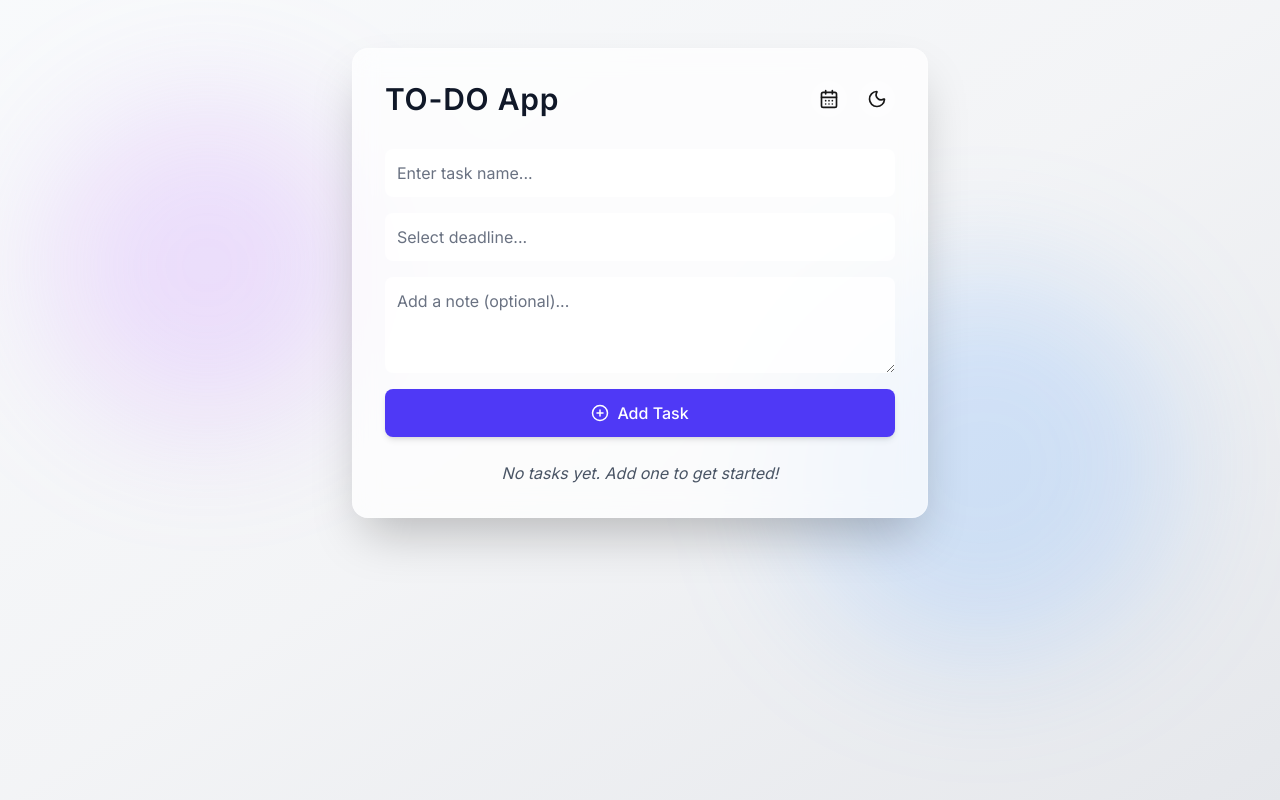
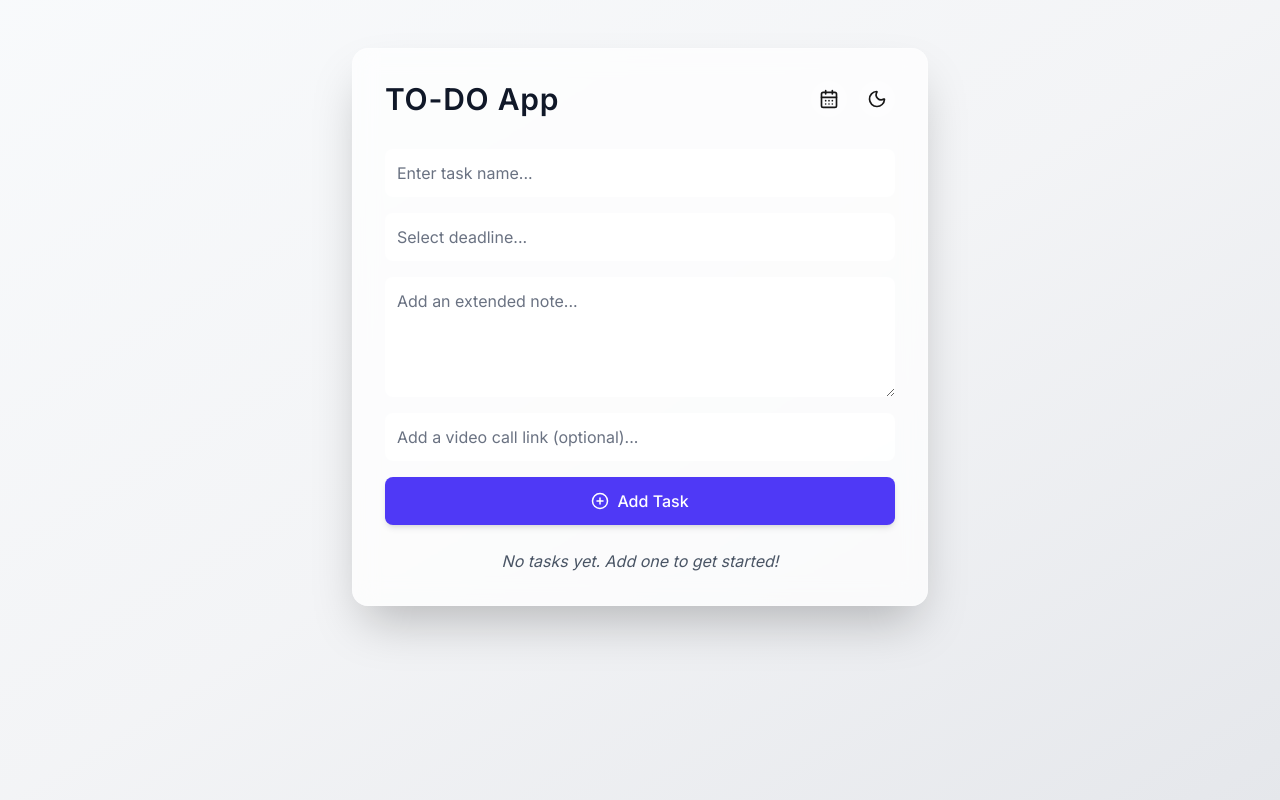
Before and after one commit to starr-arrt/to-do-app, a Next.js app: page / in a window 1280 px wide. Built offline with nearby package versions, Linux system fonts and the light colour scheme.

Commit message:
Week 4 Sprint 2: Added video link and extended notes functionality

```diff
--- a/app/page.tsx
+++ b/app/page.tsx
@@ -5,6 +5,7 @@ import DatePicker from "react-datepicker";
 import "react-datepicker/dist/react-datepicker.css";
 import Calendar from "react-calendar";
 import "react-calendar/dist/Calendar.css";
+import ReactMarkdown from "react-markdown";
 import {
   Moon,
   Sun,
@@ -16,6 +17,8 @@ import {
   AlertCircle,
   XCircle,
   CheckCircle2,
+  Video,
+  ExternalLink,
 } from "lucide-react";
 
 interface Task {
@@ -23,6 +26,7 @@ interface Task {
   name: string;
   deadline: Date;
   note?: string;
+  video_link?: string; // ✅ new field
   notified?: boolean;
 }
 
@@ -31,6 +35,7 @@ export default function Page() {
   const [taskName, setTaskName] = useState("");
   const [deadline, setDeadline] = useState<Date | null>(null);
   const [note, setNote] = useState("");
+  const [videoLink, setVideoLink] = useState("");
   const [darkMode, setDarkMode] = useState(false);
   const [calendarView, setCalendarView] = useState(false);
   const [selectedDate, setSelectedDate] = useState<Date>(new Date());
@@ -95,11 +100,17 @@ export default function Page() {
   // ---------------- CRUD ----------------
   const handleAddTask = () => {
     if (!taskName || !deadline) return alert("Please enter a task name and deadline.");
+
+    if (videoLink && !isValidURL(videoLink)) {
+      alert("Please enter a valid video link (e.g., https://meet.google.com/xyz).");
+      return;
+    }
+
     if (editingTask) {
       setTasks((prev) =>
         prev.map((t) =>
           t.id === editingTask.id
-            ? { ...t, name: taskName, deadline, note, notified: false }
+            ? { ...t, name: taskName, deadline, note, video_link: videoLink, notified: false }
             : t
         )
       );
@@ -107,18 +118,16 @@ export default function Page() {
     } else {
       setTasks((prev) => [
         ...prev,
-        { id: Date.now(), name: taskName, deadline, note, notified: false },
+        { id: Date.now(), name: taskName, deadline, note, video_link: videoLink, notified: false },
       ]);
     }
     setTaskName("");
     setDeadline(null);
     setNote("");
+    setVideoLink("");
   };
 
-  const confirmDelete = (id: number) => {
-    setDeleteConfirm(id);
-  };
-
+  const confirmDelete = (id: number) => setDeleteConfirm(id);
   const handleDelete = (id: number) => {
     setTasks(tasks.filter((t) => t.id !== id));
     setDeleteConfirm(null);
@@ -129,6 +138,16 @@ export default function Page() {
     setTaskName(task.name);
     setDeadline(new Date(task.deadline));
     setNote(task.note || "");
+    setVideoLink(task.video_link || "");
+  };
+
+  const isValidURL = (url: string) => {
+    try {
+      new URL(url);
+      return true;
+    } catch {
+      return false;
+    }
   };
 
   // ---------------- Calendar ----------------
@@ -170,7 +189,6 @@ export default function Page() {
     }
   `;
 
-  // ---------------- UI ----------------
   const bgGradient = darkMode
     ? "bg-gradient-to-br from-gray-900 via-gray-800 to-slate-700"
     : "bg-gradient-to-br from-slate-50 via-gray-100 to-gray-200";
@@ -181,20 +199,6 @@ export default function Page() {
     <div className={`min-h-screen transition-colors duration-700 ${bgGradient} flex flex-col items-center py-12`}>
       <style>{calendarStyle}</style>
 
-      {/* Floating Lights */}
-      <motion.div
-        className="absolute w-80 h-80 bg-purple-400/20 rounded-full blur-3xl pointer-events-none"
-        animate={{ y: [0, 30, 0], x: [0, -20, 0] }}
-        transition={{ repeat: Infinity, duration: 10 }}
-        style={{ top: "10%", left: "5%" }}
-      />
-      <motion.div
-        className="absolute w-96 h-96 bg-blue-400/20 rounded-full blur-3xl pointer-events-none"
-        animate={{ y: [0, -25, 0], x: [0, 25, 0] }}
-        transition={{ repeat: Infinity, duration: 14 }}
-        style={{ bottom: "15%", right: "10%" }}
-      />
-
       {loading ? (
         <div className="flex flex-col justify-center items-center mt-48 space-y-4">
           <motion.div
@@ -204,10 +208,7 @@ export default function Page() {
           >
             <motion.div
               className="absolute inset-0 rounded-full bg-gradient-to-tr from-indigo-400 via-sky-400 to-purple-400 blur-xl opacity-70"
-              animate={{
-                scale: [1, 1.1, 1],
-                opacity: [0.7, 1, 0.7],
-              }}
+              animate={{ scale: [1, 1.1, 1], opacity: [0.7, 1, 0.7] }}
               transition={{ repeat: Infinity, duration: 1.8 }}
             />
           </motion.div>
@@ -279,12 +280,19 @@ export default function Page() {
                     className="p-3 rounded-lg bg-white/80 w-full text-gray-900 placeholder-gray-500 outline-none"
                   />
                   <textarea
-                    placeholder="Add a note (optional)..."
+                    placeholder="Add an extended note..."
                     value={note}
                     onChange={(e) => setNote(e.target.value)}
                     className="p-3 rounded-lg bg-white/80 w-full text-gray-900 placeholder-gray-500 outline-none"
-                    rows={3}
+                    rows={4}
                   ></textarea>
+                  <input
+                    type="text"
+                    placeholder="Add a video call link (optional)..."
+                    value={videoLink}
+                    onChange={(e) => setVideoLink(e.target.value)}
+                    className="p-3 rounded-lg bg-white/80 w-full text-gray-900 placeholder-gray-500 outline-none"
+                  />
                   <button
                     onClick={handleAddTask}
                     className="flex items-center justify-center gap-2 bg-indigo-600 hover:bg-indigo-700 text-white rounded-lg py-3 transition font-medium shadow-md"
@@ -327,21 +335,27 @@ export default function Page() {
                                 timeStyle: "short",
                               })}
                             </p>
+                            {task.video_link && (
+                              <a
+                                href={task.video_link}
+                                target="_blank"
+                                rel="noopener noreferrer"
+                                className="flex items-center gap-1 text-indigo-600 hover:underline mt-1 text-sm"
+                              >
+                                <Video size={16} /> Join Call <ExternalLink size={12} />
+                              </a>
+                            )}
                             {task.note && (
-                              <p className="text-sm mt-2 text-gray-800 italic">Note: {task.note}</p>
+                              <div className="prose max-w-none mt-2 text-sm text-gray-800">
+                                <ReactMarkdown>{task.note}</ReactMarkdown>
+                              </div>
                             )}
                           </div>
                           <div className="flex gap-3 mt-1">
-                            <button
-                              onClick={() => handleEdit(task)}
-                              className="text-blue-600 hover:text-blue-800"
-                            >
+                            <button onClick={() => handleEdit(task)} className="text-blue-600 hover:text-blue-800">
                               <Edit size={18} />
                             </button>
-                            <button
-                              onClick={() => confirmDelete(task.id)}
-                              className="text-red-600 hover:text-red-800"
-                            >
+                            <button onClick={() => confirmDelete(task.id)} className="text-red-600 hover:text-red-800">
                               <Trash2 size={18} />
                             </button>
                           </div>
@@ -375,7 +389,21 @@ export default function Page() {
                           <span className="text-sm opacity-80">
                             {t.deadline.toLocaleTimeString([], { hour: "2-digit", minute: "2-digit" })}
                           </span>
-                          {t.note && <p className="text-sm mt-1 italic opacity-70">{t.note}</p>}
+                          {t.video_link && (
+                            <a
+                              href={t.video_link}
+                              target="_blank"
+                              rel="noopener noreferrer"
+                              className="flex items-center gap-1 text-indigo-400 hover:underline mt-1 text-sm"
+                            >
+                              <Video size={14} /> Join Call
+                            </a>
+                          )}
+                          {t.note && (
+                            <div className="prose max-w-none text-sm mt-1 opacity-90">
+                              <ReactMarkdown>{t.note}</ReactMarkdown>
+                            </div>
+                          )}
                         </li>
                       ))}
                     </ul>
--- a/package.json
+++ b/package.json
@@ -16,7 +16,8 @@
     "react": "^19.1.0",
     "react-calendar": "^6.0.0",
     "react-datepicker": "^8.7.0",
-    "react-dom": "^19.1.0"
+    "react-dom": "^19.1.0",
+    "react-markdown": "^10.1.0"
   },
   "devDependencies": {
     "@tailwindcss/postcss": "^4",
```
Also changed, not shown: 1 other file (tests, documents, lock files or other folders).
